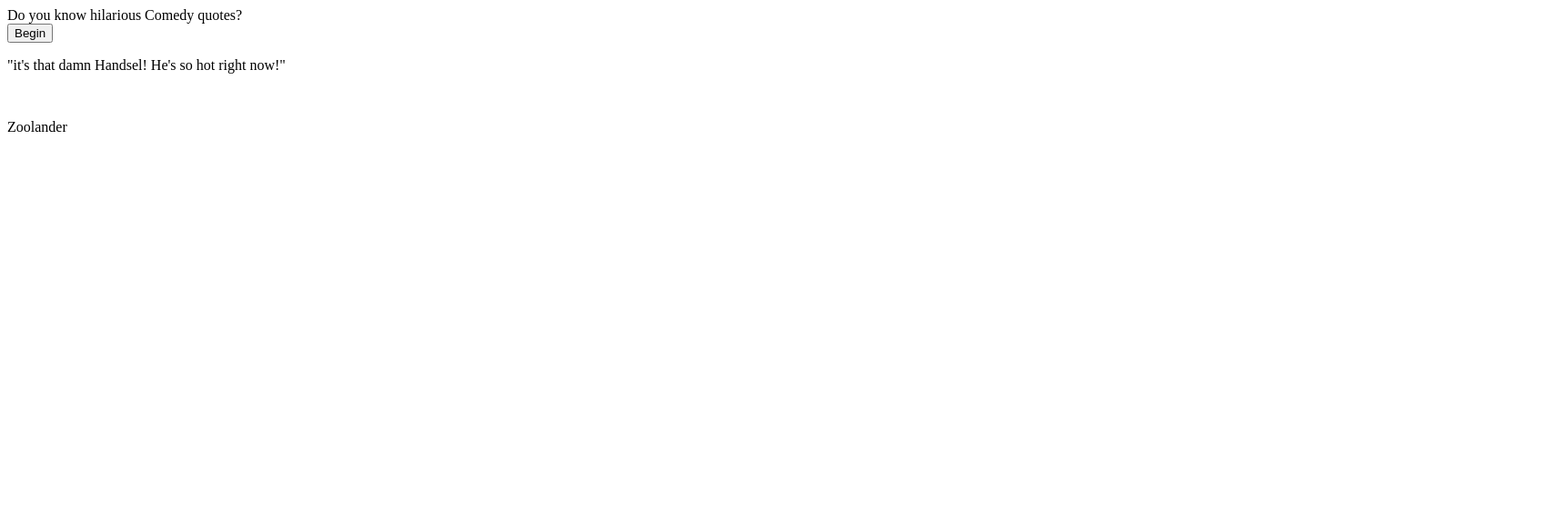
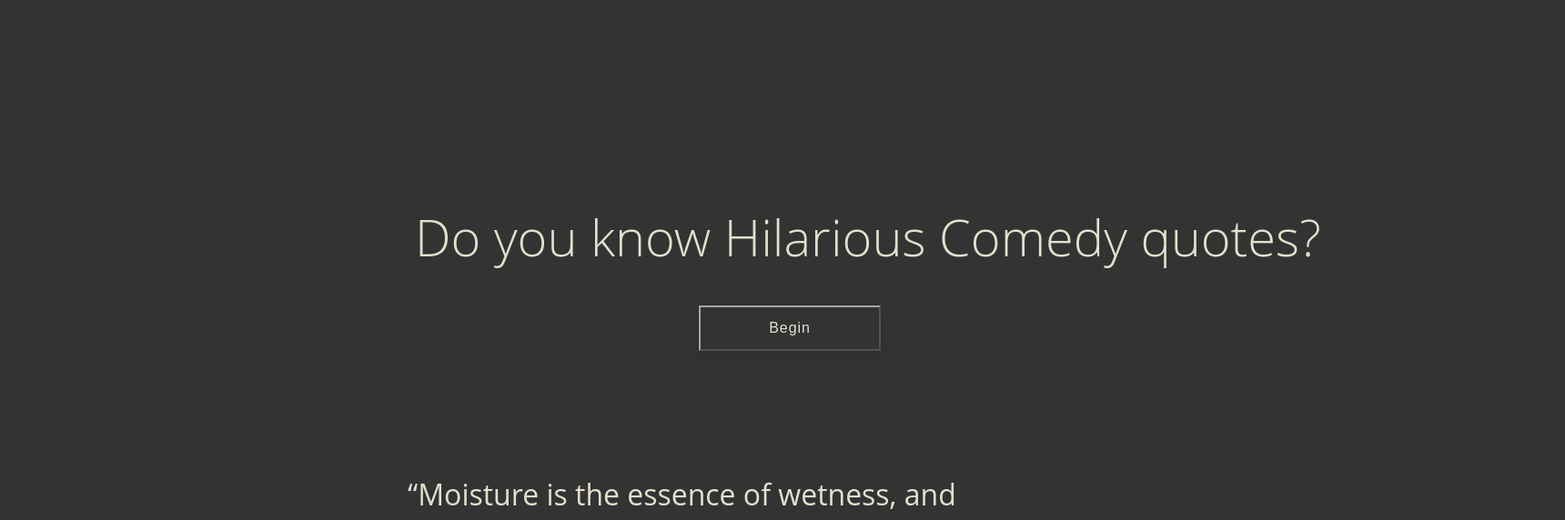
Before and after one commit to MichaelQuiban/ComedyQuiz, a plain HTML site: page index.html in a window 1280 px wide. Shown: the top 572 px of the page at 91% size, 1720 px wide, since content can reach past the window. Drawn offline with nearby package versions, Linux system fonts and the light colour scheme.

Commit message:
Added  HTML, CSS.
Added a ton of styling, and finished the first page the user will
experience.
Does not look great on smaller resolutions.
Added great fonts and sizes.
The Begin button also got a complete makeover.

```diff
--- /dev/null
+++ b/css/styles.css
@@ -0,0 +1,80 @@
+/*
+Universal Color Schemes
+*/
+body{
+	background-color:#333333;
+}
+
+/*
+First page styling and content.
+Naming every first sequence of classes and ID's the same is probably bad practice.
+*/
+
+#horribleHeader{
+	font-size:3.5em;
+	font-family: 'Open Sans', sans-serif;
+	font-weight:200;
+	color: #e3e0cf;
+	line-height:9em;
+	position:relative;
+	left:8em;
+
+}
+.begincontainer{
+	height:10em;
+	position:relative;
+	line-height:2em;
+}
+.beginContent{
+	margin:0;
+	position:absolute;
+	top:35%;
+	right:50%;
+}
+
+/*
+I had lots of fun with this button.
+*/
+#beginSubmit{
+	background:none;
+	font-size:1em;
+	width:200px;
+	height:50px;
+	letter-spacing:0.9px;
+	font-weight:200;
+	box-shadow: 0px 8px 15px rgba(0, 0, 0, 0.1);
+	transition: all 0.3s ease 0s;
+	color: #e3e0cf;
+	border-color: #9fa8a3;
+	position:relative;
+	left:48em;
+	top:3.5em;
+
+
+}
+#beginSubmit:hover{
+	color: #e3e0cf;
+	font-weight:200;
+	box-shadow: 0px 15px 20px rgba(18, 13, 20, 0.3);
+	transform: translateY(-7px);
+}
+#beginSubmit:focus{
+	outline:0;
+}
+
+/*
+Button styling over.
+*/
+
+.beginQuote{
+	font-family: 'Open Sans', sans-serif;
+	font-size:2em;
+	color:#e3e0cf;
+	position:relative;
+	left:14em;
+	top:5em;
+}
+
+/*
+End of first page styling.
+*/
--- a/index.html
+++ b/index.html
@@ -3,16 +3,27 @@
 <head>
 	<meta charset="UTF-8">
 	<title>Comedy Quiz</title>
-	<link rel="stylesheet" href="css/styles.css" type="text/css">
+	<link rel="stylesheet" href="css/styles.css">
 </head>
 <body>
+<!--
+Forgive my large amount of dividers, I will optimize this in the future.
+Currently we have a <div> for all of the content for the jQuery hide method.
+Then we have another <div> for the unique header on the starter page.
+-->
 
-		<header>Do you know hilarious Comedy quotes?</header>
+<div class = "presentationBegin"
+		<div id="horribleHeader">
+		<header>Do you know Hilarious Comedy quotes?</header>
+		</div>
 	<div class = "beginContainer">
-		<button type="submit">Begin</button>
-		<p class = "contentText">"it's that damn Handsel! He's so hot right now!"</p><br>
-		<p>Zoolander</p>
+		<div class = "beginContent">
+			<button type="submit" id ="beginSubmit">Begin</button>
+			<p class = "beginQuote">“Moisture is the essence of wetness, and wetness is the essence of beauty.” - <a href="https://www.youtube.com/watch?v=QXsKHjX3Y6g" target="_blank">Zoolander</a>
+			</p>
+		</div>
 	</div>
+</div>
 
 <script src="http://code.jquery.com/jquery-1.11.0.min.js" type="text/javascript" charset="utf-8"></script>
 <script src="js/app.js" type="text/javascript" charset="utf-8"></script>
```
Also changed, not shown: 1 other file.
